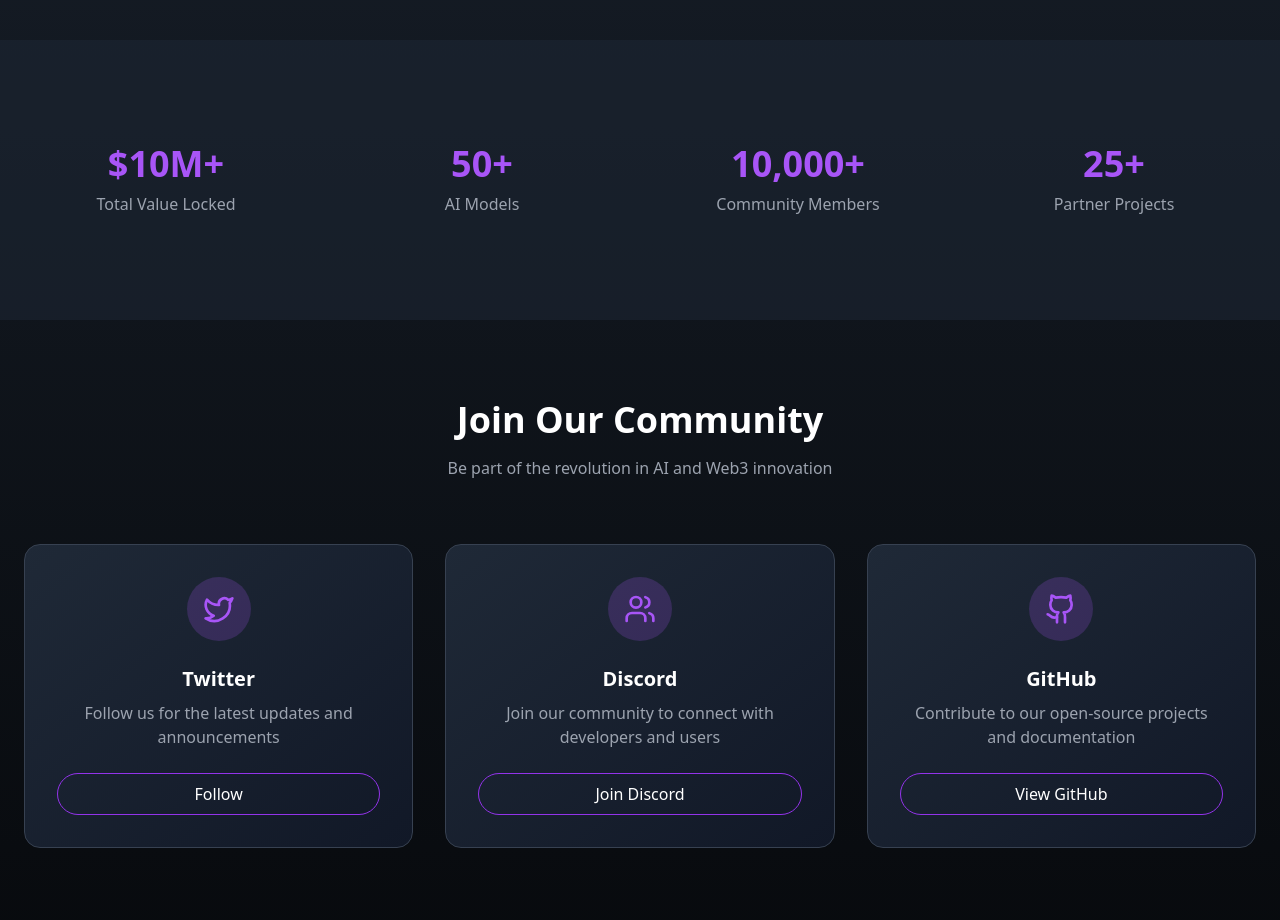
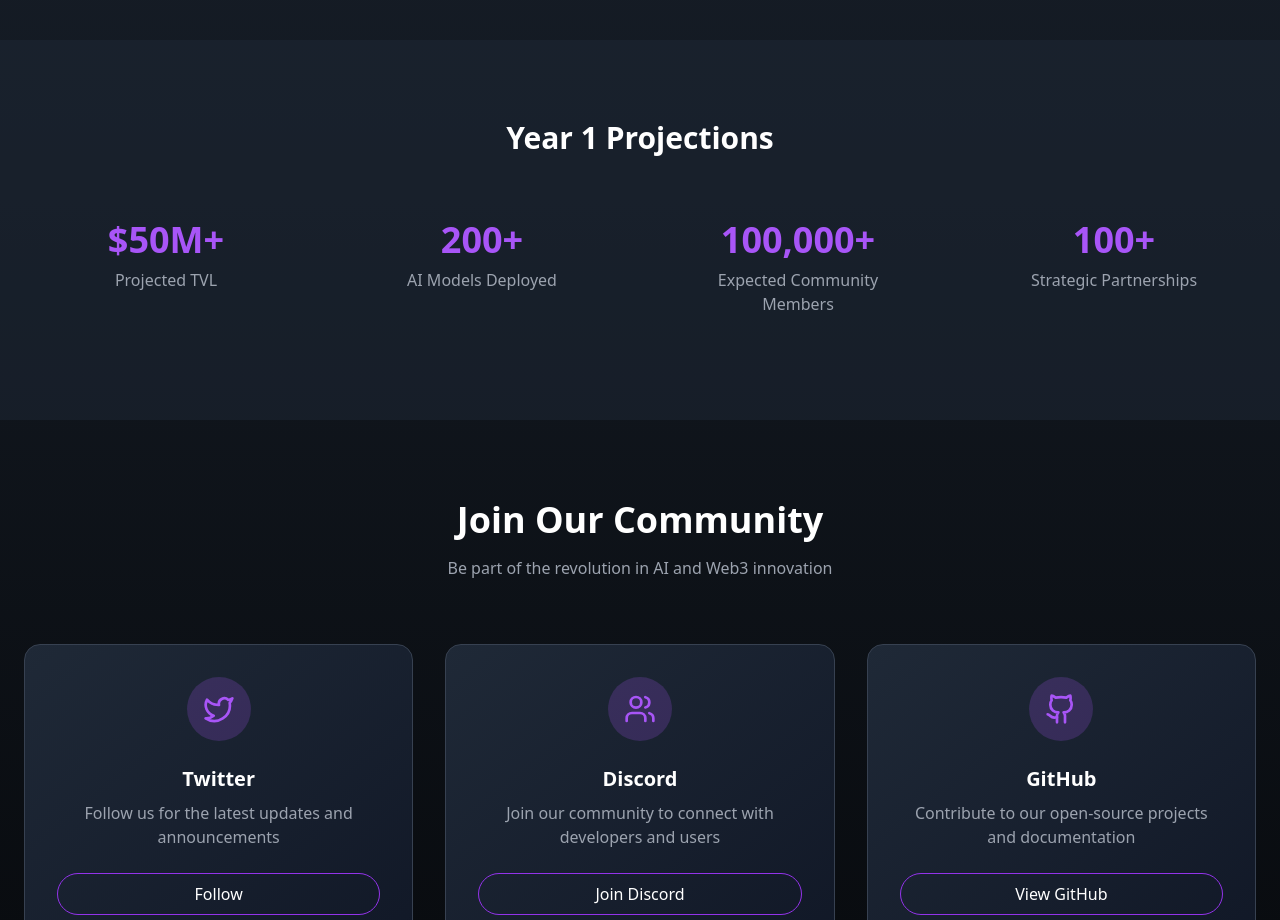
Before and after one commit to Polysura-Labs/polysura, a React (Vite) app: page / in a window 1280 px wide. Shown: the part 3360-4280 px from the top of the page. Built offline with nearby package versions, Linux system fonts and the light colour scheme.

Commit message:
save changes

```diff
--- a/src/App.tsx
+++ b/src/App.tsx
@@ -304,14 +304,15 @@ function App() {
         </div>
       </section>
 
-      {/* Stats Section */}
+  {/* Year 1 Projections Section */}
 <section className="bg-gray-800/50 py-20">
   <div className="container mx-auto px-6">
+    <h2 className="text-center text-3xl font-bold text-white mb-10">Year 1 Projections</h2>
     <div className="grid grid-cols-2 md:grid-cols-4 gap-8 text-center">
-            <StatCard value="$10M+" label="Total Value Locked" />
-            <StatCard value="50+" label="AI Models" />
-            <StatCard value="10,000+" label="Community Members" />
-            <StatCard value="25+" label="Partner Projects" />
+      <StatCard value="$50M+" label="Projected TVL" />
+      <StatCard value="200+" label="AI Models Deployed" />
+      <StatCard value="100,000+" label="Expected Community Members" />
+      <StatCard value="100+" label="Strategic Partnerships" />
     </div>
   </div>
 </section>
```
Lines whose indentation alone changed are shown as unchanged.
